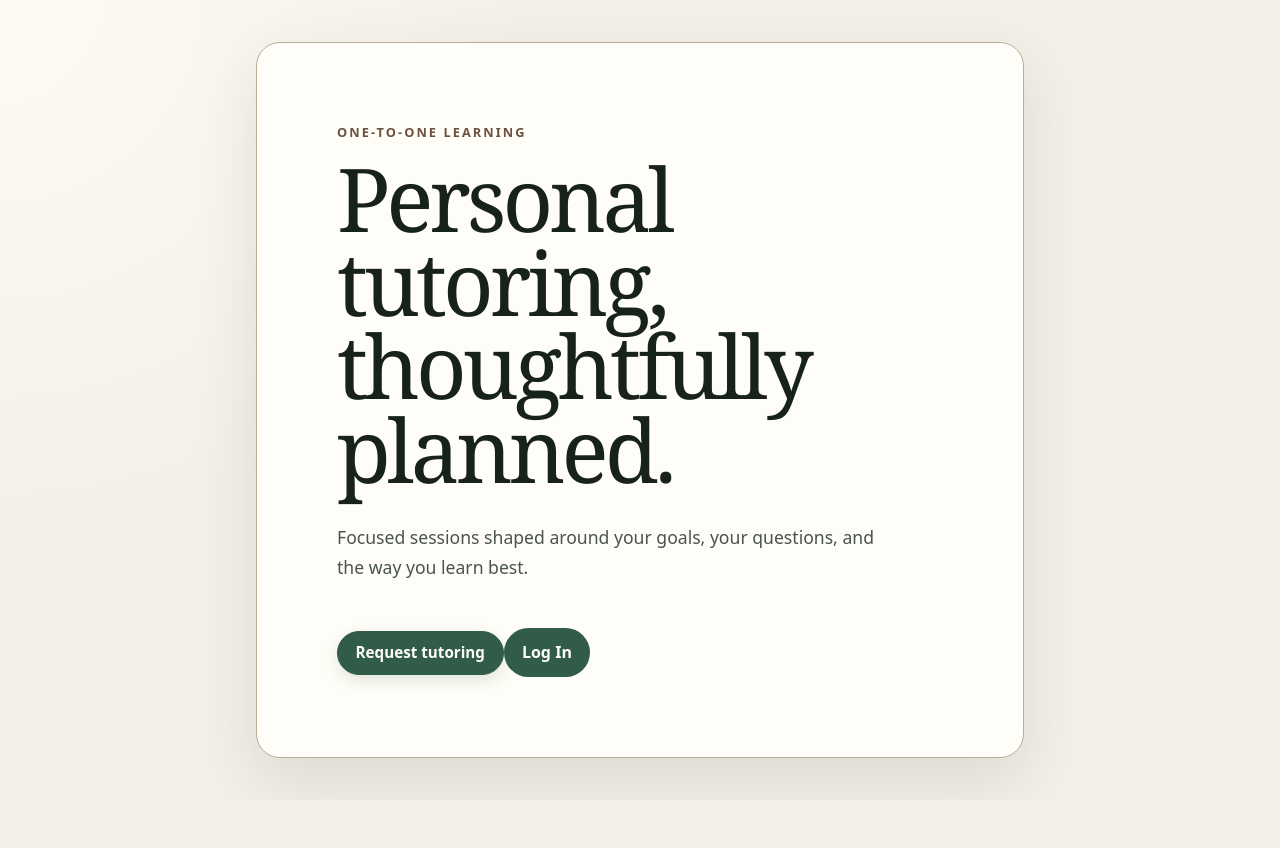
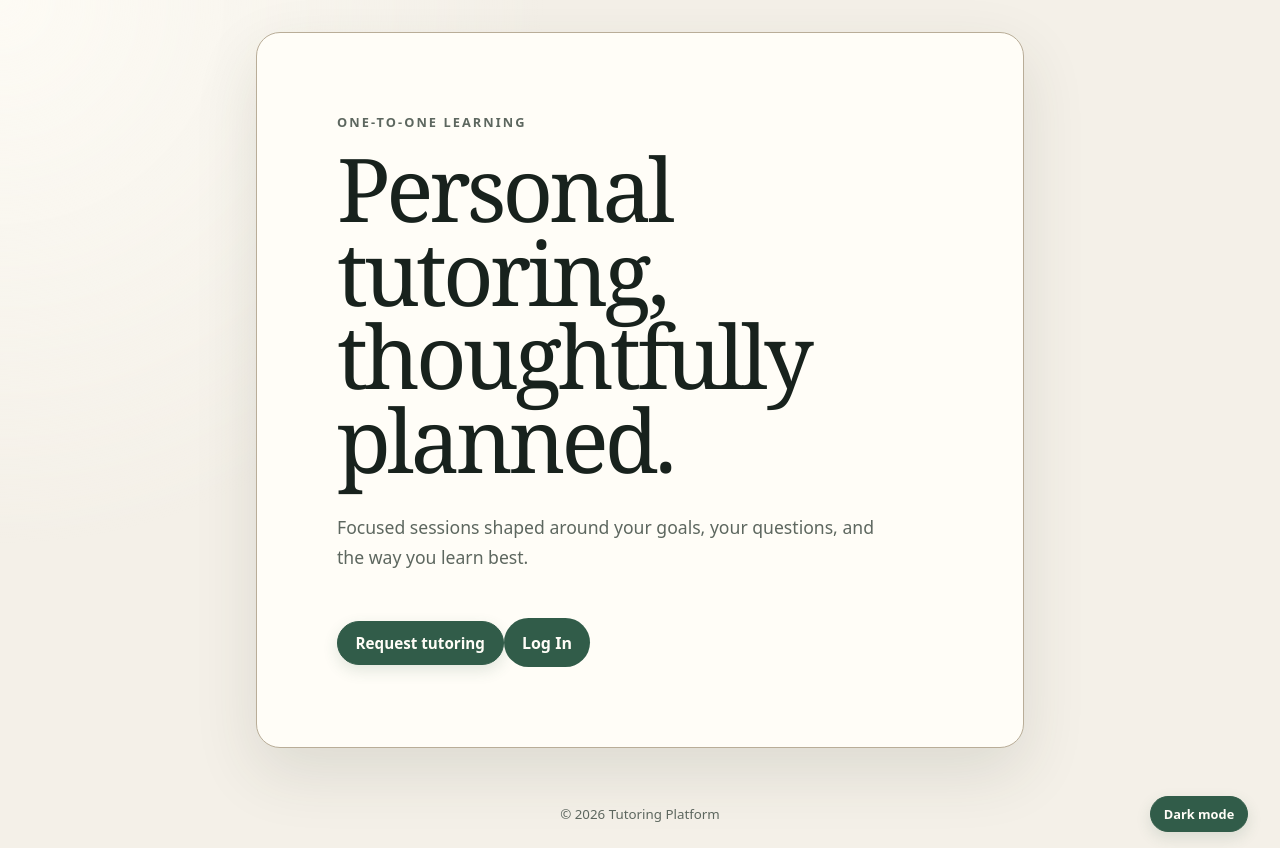
Before and after one commit to ChrisSannar/tutoring-platform, a React (Vite) app in the folder frontend/: page / in a window 1280 px wide. Before the commit the page ends 800 px from the top, so only its background shows below. Built offline with nearby package versions, Linux system fonts and the light colour scheme; no server answers.

Commit message:
Make theme toggle available across application

```diff
--- a/frontend/src/main.tsx
+++ b/frontend/src/main.tsx
@@ -1,4 +1,4 @@
-import { StrictMode } from "react";
+import { StrictMode, useEffect, useState } from "react";
 import { createRoot } from "react-dom/client";
 
 import { Application } from "./app/Application";
@@ -10,8 +10,40 @@ if (!root) {
   throw new Error("Application root is missing");
 }
 
+const themeKey = "theme";
+
+function App() {
+  const [darkMode, setDarkMode] = useState(() =>
+    localStorage.getItem(themeKey) === "dark" ||
+    (!localStorage.getItem(themeKey) && matchMedia("(prefers-color-scheme: dark)").matches),
+  );
+
+  useEffect(() => {
+    const theme = darkMode ? "dark" : "light";
+    document.documentElement.dataset.theme = theme;
+    localStorage.setItem(themeKey, theme);
+  }, [darkMode]);
+
+  return (
+    <div className="app-shell">
+      <Application />
+      <footer className="app-footer">
+        <small>© 2026 Tutoring Platform</small>
+        <button
+          type="button"
+          aria-pressed={darkMode}
+          className="theme-toggle"
+          onClick={() => setDarkMode((enabled) => !enabled)}
+        >
+          {darkMode ? "Light mode" : "Dark mode"}
+        </button>
+      </footer>
+    </div>
+  );
+}
+
 createRoot(root).render(
   <StrictMode>
-    <Application />
+    <App />
   </StrictMode>,
 );
--- a/frontend/src/styles.css
+++ b/frontend/src/styles.css
@@ -1,11 +1,12 @@
 :root {
-  color: #18221d;
-  background: #f4f0e8;
+  color: var(--ink);
+  background: var(--page);
   font-family: Georgia, "Times New Roman", serif;
   font-synthesis: none;
   text-rendering: optimizeLegibility;
   --ink: #18221d;
   --muted-ink: #5d675f;
+  --page: #f4f0e8;
   --paper: #fffdf7;
   --field: #fffefa;
   --line: #b9ad98;
@@ -13,6 +14,21 @@
   --accent: #315c49;
   --accent-dark: #244638;
   --focus: #d7a65d;
+  color-scheme: light;
+}
+
+:root[data-theme="dark"] {
+  --ink: #f4f0e8;
+  --muted-ink: #c2c9c3;
+  --page: #18221d;
+  --paper: #243129;
+  --field: #1d2922;
+  --line: #516157;
+  --line-strong: #7c8d82;
+  --accent: #8dbda5;
+  --accent-dark: #a8d0bc;
+  --focus: #e0b36d;
+  color-scheme: dark;
 }
 
 * {
@@ -24,15 +40,42 @@ body {
   min-width: 20rem;
   min-height: 100vh;
   background:
-    radial-gradient(circle at top left, rgb(255 253 247 / 85%), transparent 34rem),
-    #f4f0e8;
+    radial-gradient(circle at top left, color-mix(in srgb, var(--paper) 85%, transparent), transparent 34rem),
+    var(--page);
+}
+
+.app-shell {
+  display: grid;
+  min-height: 100vh;
+  grid-template-rows: 1fr auto;
 }
 
 main {
   display: grid;
-  min-height: 100vh;
   place-items: center;
   padding: 2rem;
+}
+
+.app-footer {
+  display: grid;
+  padding: 1rem 2rem;
+  grid-template-columns: 1fr auto 1fr;
+  align-items: center;
+  color: var(--muted-ink);
+  font-family: ui-sans-serif, system-ui, sans-serif;
+}
+
+.app-footer small {
+  grid-column: 2;
+}
+
+.theme-toggle {
+  grid-column: 3;
+  justify-self: end;
+  min-height: 2.25rem;
+  margin: 0;
+  padding: 0.45rem 0.8rem;
+  font-size: 0.8rem;
 }
 
 .hero {
@@ -73,7 +116,7 @@ main {
 
 .eyebrow {
   margin: 0 0 1rem;
-  color: #6d513f;
+  color: var(--muted-ink);
   font-family: ui-sans-serif, system-ui, sans-serif;
   font-size: 0.8rem;
   font-weight: 700;
@@ -104,7 +147,7 @@ h3 {
 .intro {
   max-width: 34rem;
   margin: 2rem 0;
-  color: #49544d;
+  color: var(--muted-ink);
   font-family: ui-sans-serif, system-ui, sans-serif;
   font-size: 1.1rem;
   line-height: 1.7;
@@ -114,8 +157,8 @@ a {
   display: inline-block;
   padding: 0.85rem 1.15rem;
   border-radius: 999px;
-  color: #fffdf7;
-  background: #315c49;
+  color: var(--paper);
+  background: var(--accent);
   font-family: ui-sans-serif, system-ui, sans-serif;
   font-weight: 700;
   text-decoration: none;
@@ -138,7 +181,7 @@ form {
 label {
   display: block;
   margin-top: 0.75rem;
-  color: #344239;
+  color: var(--ink);
   font-family: ui-sans-serif, system-ui, sans-serif;
   font-size: 0.82rem;
   font-weight: 750;
@@ -192,9 +235,9 @@ textarea:focus-visible {
 
 input[readonly],
 textarea[readonly] {
-  border-color: #c8c0b2;
+  border-color: var(--line);
   color: var(--muted-ink);
-  background: #f1eee6;
+  background: var(--page);
   cursor: default;
 }
 
@@ -233,9 +276,9 @@ button:focus-visible {
 }
 
 button:disabled {
-  border-color: #a7aaa3;
-  color: #f5f3ed;
-  background: #a7aaa3;
+  border-color: var(--line);
+  color: var(--muted-ink);
+  background: var(--page);
   box-shadow: none;
   cursor: not-allowed;
   transform: none;
@@ -244,9 +287,9 @@ button:disabled {
 article {
   margin-top: 1rem;
   padding: 1.25rem;
-  border: 1px solid #d6cec0;
+  border: 1px solid var(--line);
   border-radius: 0.9rem;
-  background: #faf7ef;
+  background: var(--field);
 }
 
 article p {
@@ -276,6 +319,19 @@ dialog::backdrop {
     padding: 2rem 1.4rem;
   }
 
+  .app-footer {
+    padding: 1rem;
+    grid-template-columns: 1fr auto;
+  }
+
+  .app-footer small {
+    grid-column: 1;
+  }
+
+  .theme-toggle {
+    grid-column: 2;
+  }
+
   button + button {
     margin-left: 0;
   }
```
Also changed, not shown: 1 other file (tests, documents, lock files or other folders).
